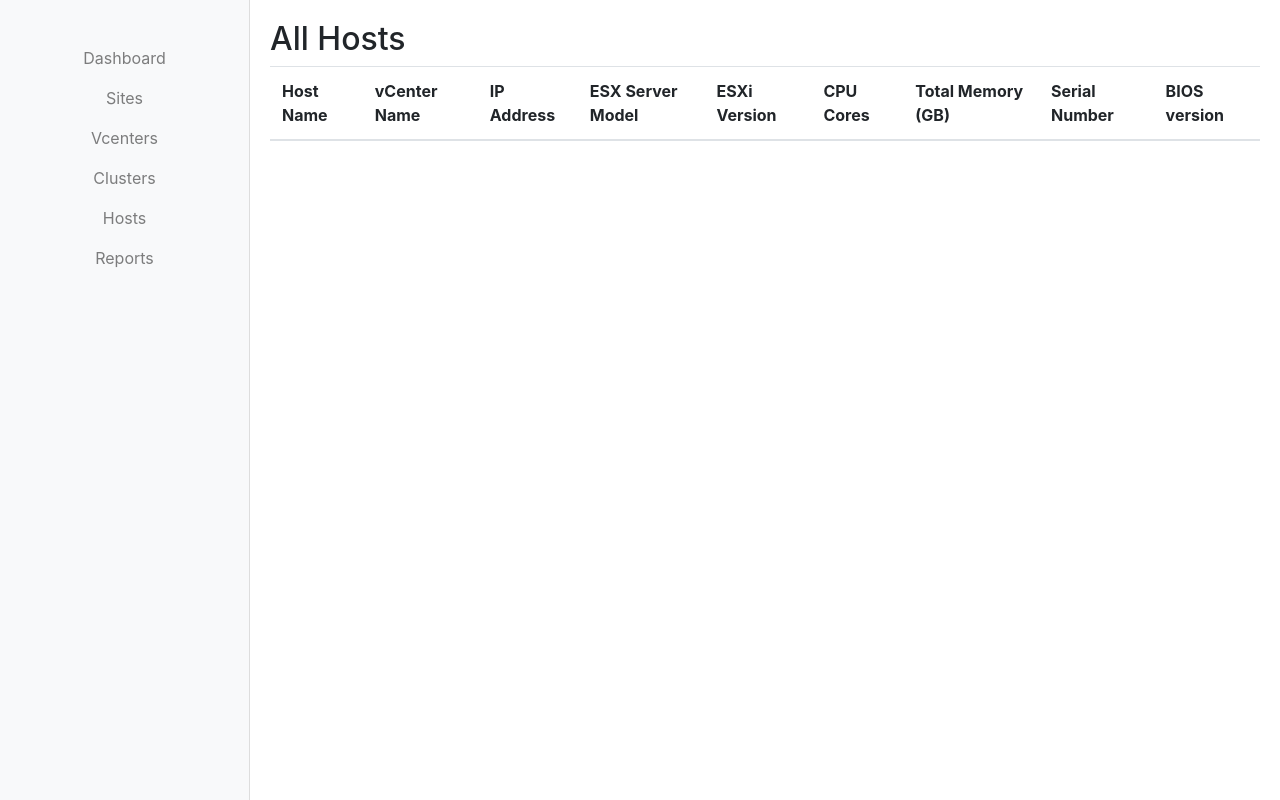
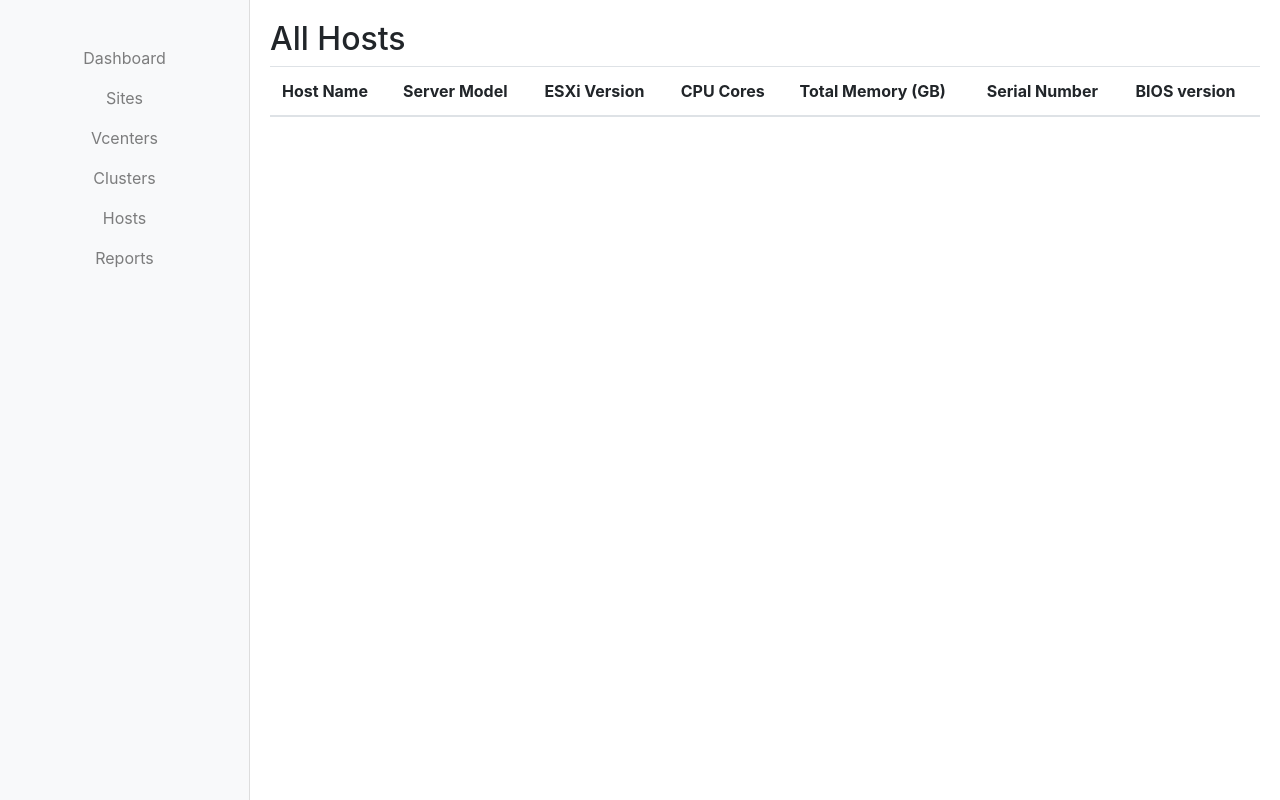
Before and after one commit to jancovic/vcenters_monitor, a Flask app: page /hosts in a window 1280 px wide. Run offline with Flask 3, Linux system fonts and the light colour scheme; lists and menus that the app fills with data are empty; parts of the project's set-up code (start-up, migrations or seed data) failed here and were passed over; some libraries are stand-ins or nearby versions.

Commit message:
commented out vcenter name + host ip in hosts templates

```diff
--- a/templates/hosts.html
+++ b/templates/hosts.html
@@ -7,9 +7,9 @@
             <thead>
                 <tr>
                     <th>Host Name</th>
-                    <th>vCenter Name</th>
-                    <th>IP Address</th>
-                    <th>ESX Server Model</th>
+<!--                    <th>vCenter Name</th>-->
+<!--                    <th>IP Address</th>-->
+                    <th>Server Model</th>
                     <th>ESXi Version</th>
                     <th>CPU Cores</th>
                     <th>Total Memory (GB)</th>
@@ -21,8 +21,8 @@
                 {% for vcenter_name, host in hosts %}
                     <tr>
                         <td>{{ host.host_name }}</td>
-                        <td>{{ vcenter_name }}</td>
-                        <td>{{ host.host_ip }}</td>
+<!--                        <td>{{ vcenter_name }}</td>-->
+<!--                        <td>{{ host.host_ip }}</td>-->
                         <td>{{ host.host_server_model }}</td>
                         <td>{{ host.esx_version }}</td>
                         <td>{{ host.host_cpu }}</td>
```
